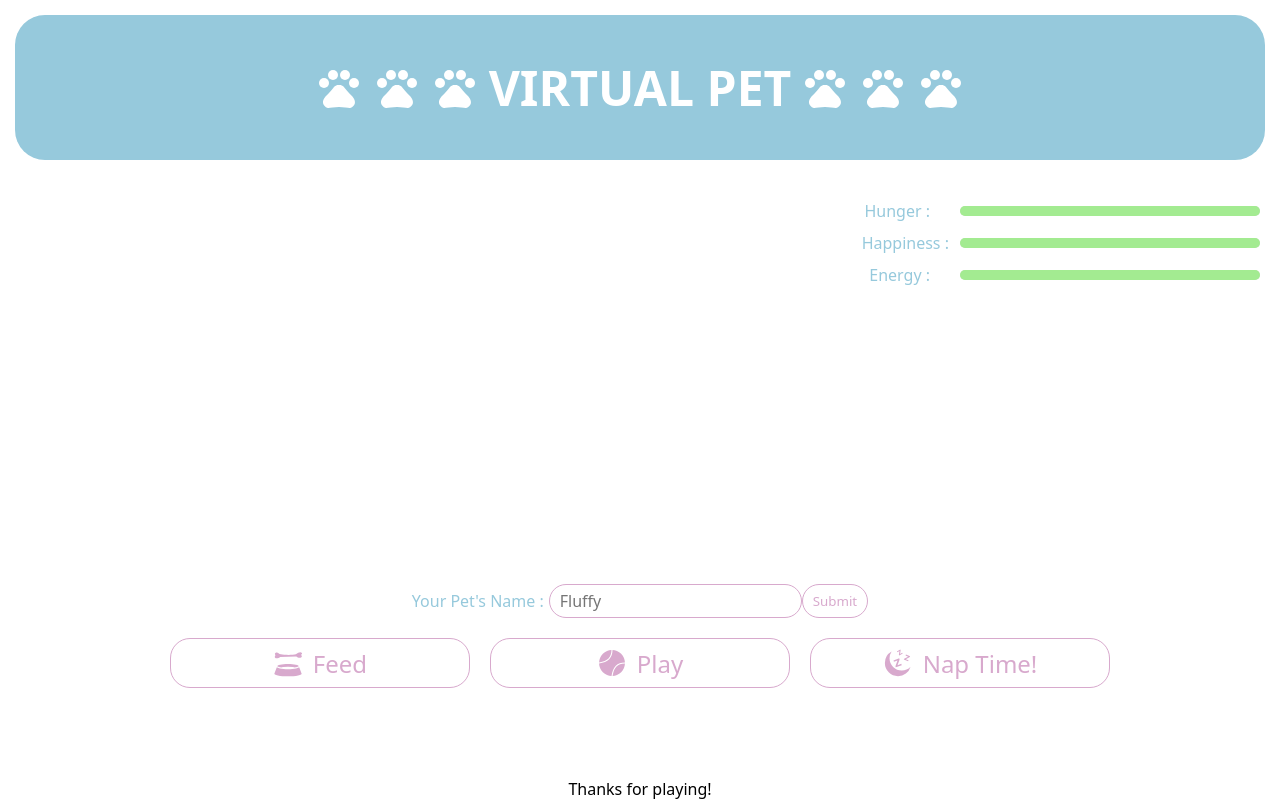
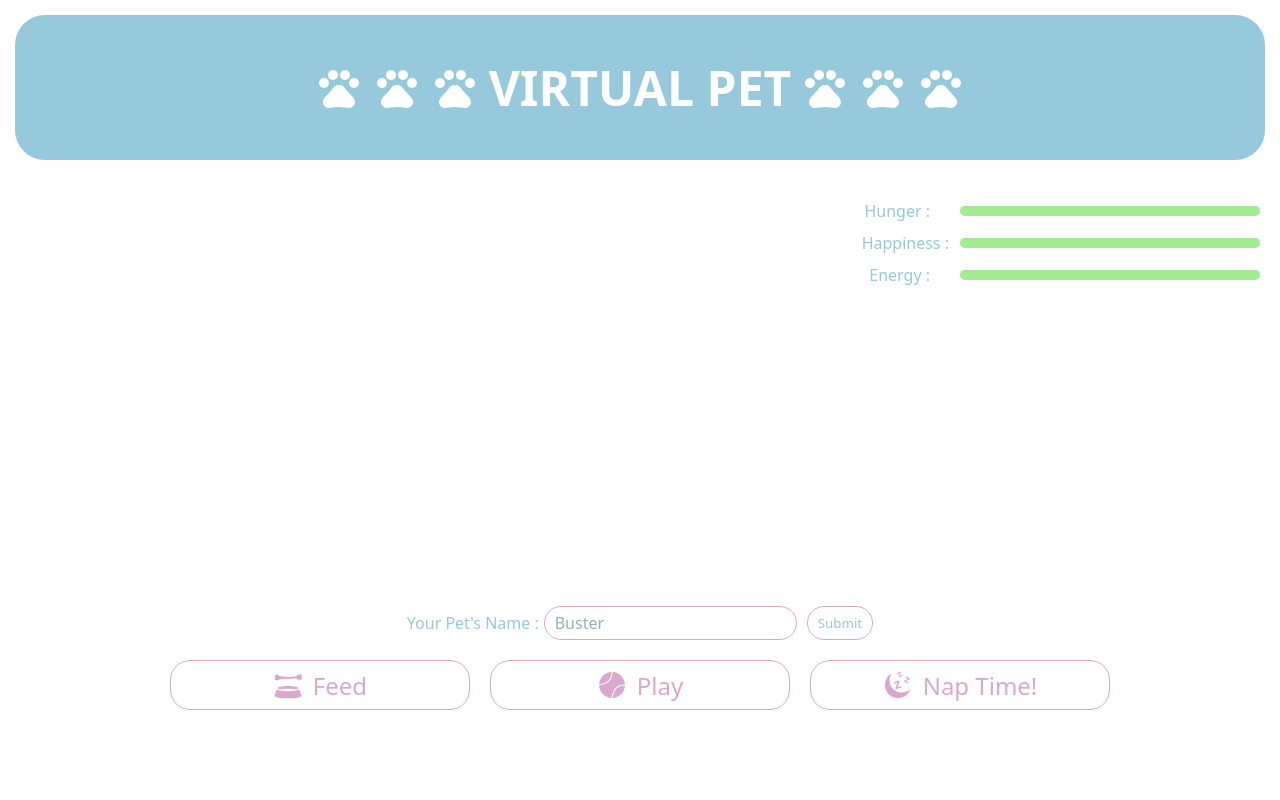
Before and after one commit to evelynmbart/Virtual-Pet, a React (Vite) app in the folder virtual-pet/: page / in a window 1280 px wide. Built offline with nearby package versions, Linux system fonts and the light colour scheme; a web font is replaced by a local one.

Commit message:
update petname input styles

```diff
--- a/virtual-pet/src/App.css
+++ b/virtual-pet/src/App.css
@@ -83,8 +83,9 @@ label {
   font-size: 2.5rem;
 }
 
-.submit-name-button {
+.submit-name-btn {
   color: var(--secondary-text-color);
+  margin-left: 10px;
 }
 
 .action-btns {
@@ -183,3 +184,7 @@ button:hover {
   height: 10px;
   border-radius: 20px;
 }
+
+input::placeholder {
+  color: #92b2be;
+}
--- a/virtual-pet/src/App.jsx
+++ b/virtual-pet/src/App.jsx
@@ -32,7 +32,6 @@ function App() {
   const [isDarkMode, setIsDarkMode] = useState(false);
   const [isEditMode, setIsEditMode] = useState(true);
   const [name, setName] = useState("");
-  const [newGame, setNewGame] = useState(false);
 
   // DECREMENT INTERVAL IN USEEFFECT
   useEffect(() => {
@@ -176,17 +175,8 @@ function App() {
     setIsEditMode(!isEditMode);
   };
 
-  const handleGameOver = () => {
-    alert("Uh oh! Your pet has passed!");
-    setNewGame(!newGame);
-  };
-
-  const resetGame = () => {
-    setHunger(MAX_STATS);
-    setHappiness(MAX_STATS);
-    setEnergy(MAX_STATS);
-    isEditMode(true);
-  };
+  // if hunger/happiness/energy is in the red (less than 20)
+  // toast.error  pet is about to die!
 
   return (
     <div className="html" data-theme={isDarkMode ? "dark" : "light"}>
@@ -229,11 +219,6 @@ function App() {
           <NaptimeBtn napTime={napTime} isDarkMode={isDarkMode} />
         </div>
         <ToastContainer />
-        {newGame ? (
-          <button onClick={resetGame}>Play New Game?</button>
-        ) : (
-          <p>Thanks for playing!</p>
-        )}
       </div>
     </div>
   );
--- a/virtual-pet/src/assets/PetName.jsx
+++ b/virtual-pet/src/assets/PetName.jsx
@@ -18,7 +18,7 @@ export function PetName({
               value={name}
               className="pet-name-input"
               onChange={handleNameChange}
-              placeholder="Fluffy"
+              placeholder="Buster"
             />
           </label>
           <button className="submit-name-btn">Submit</button>
```
